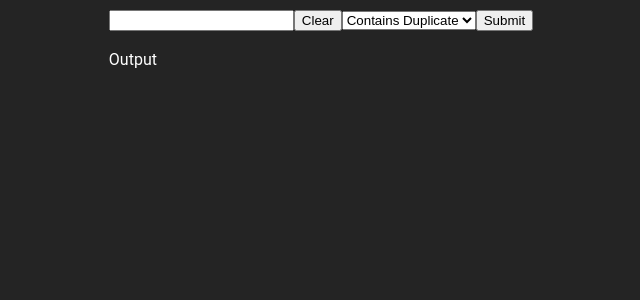
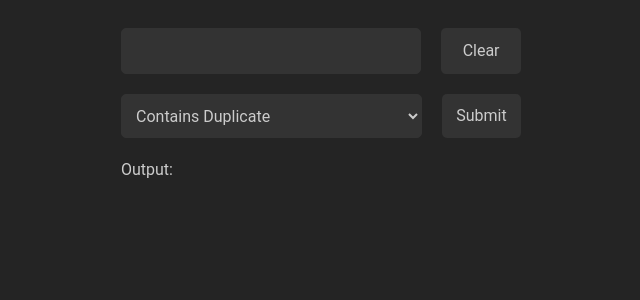
Before and after one commit to amit-goswami/dsa-react, a React (Vite) app: page / in a window 1280 px wide. Shown: the top 300 px of the page, without its empty margins (319-959 px from the left). Built offline with nearby package versions, Linux system fonts and the light colour scheme.

Commit message:
add: minor changes

```diff
--- a/src/App.tsx
+++ b/src/App.tsx
@@ -1,7 +1,6 @@
 import Editor from "./components/Editor";
 import { useState } from "react";
 import { calculate, selectOptions } from "./utils/calculate";
-import { editor } from "./utils/editor";
 
 function App() {
   const [input, setInput] = useState<string | number>("");
@@ -37,15 +36,20 @@ function App() {
     calculate(input, selectedOption, setOutput, setSolution, setEditedSolution);
   };
 
-  const handleEditedSolution = () => {
-    if (!editedSolution || !selectOptions) return;
-    editor(input, editedSolution, setOutput);
-  };
-
   return (
+    <div className="app">
       <div>
-      <input type="text" value={input} onChange={(e) => handleInputChange(e)} />
-      <button onClick={() => handleClear()}>Clear</button>
+        <div className="app__input">
+          <input
+            type="text"
+            value={input}
+            onChange={(e) => handleInputChange(e)}
+          />
+          <button onClick={() => handleClear()} className="clearButton-width">
+            Clear
+          </button>
+        </div>
+        <div className="app__options">
           <select onChange={(e) => handleOptionChange(e)}>
             {selectOptions.map((option) => (
               <option key={option.key} value={option.value}>
@@ -53,20 +57,21 @@ function App() {
               </option>
             ))}
           </select>
-      <button onClick={() => handleSubmit()}>Submit</button>
-      <p>Output {output && <>{output}</>}</p>
+          <button onClick={() => handleSubmit()} className="submitButton-width">
+            Submit
+          </button>
+        </div>
+      </div>
+      <div className="app__output">Output: {output && <>{output}</>}</div>
       {showEditor && (
         <div className="app__editor">
           <Editor
+            solution={solution}
             editedSolution={editedSolution}
+            input={input}
             setEditedSolution={setEditedSolution}
+            setOutput={setOutput}
           />
-          <button
-            onClick={() => handleEditedSolution()}
-            disabled={solution === editedSolution}
-          >
-            Run
-          </button>
         </div>
       )}
     </div>
--- a/src/components/Editor.tsx
+++ b/src/components/Editor.tsx
@@ -1,13 +1,30 @@
+import { Dispatch, SetStateAction } from "react";
+import { editor } from "../utils/editor";
+
 type EditorProps = {
+  solution: string;
   editedSolution: string;
+  input: string | number;
   setEditedSolution: (value: string) => void;
+  setOutput: Dispatch<SetStateAction<string | null>>;
 };
 
-function Editor({ editedSolution, setEditedSolution }: EditorProps) {
+function Editor({
+  solution,
+  editedSolution,
+  input,
+  setEditedSolution,
+  setOutput,
+}: EditorProps) {
+  const handleEditedSolution = () => {
+    editor(input, editedSolution, setOutput);
+  };
+
   const handleSolutionChange = (e: React.ChangeEvent<HTMLTextAreaElement>) => {
     const value = e.target.value;
     setEditedSolution(value);
   };
+
   return (
     <div className="editor-container">
       <textarea
@@ -16,6 +33,12 @@ function Editor({ editedSolution, setEditedSolution }: EditorProps) {
         value={editedSolution}
         onChange={(e) => handleSolutionChange(e)}
       ></textarea>
+      <button
+        onClick={() => handleEditedSolution()}
+        disabled={solution === editedSolution}
+      >
+        Run
+      </button>
     </div>
   );
 }
--- a/src/index.css
+++ b/src/index.css
@@ -10,8 +10,64 @@
   justify-content: center;
 }
 
+button {
+  font-family: 'Roboto', sans-serif;
+  font-size: 16px;
+  line-height: 1.5;
+  padding: 10px;
+  border: none;
+  border-radius: 5px;
+  background-color: #333333;
+  color: #ccc;
+  cursor: pointer;
+}
+
 button:disabled {
+  color: #666666;
   cursor: not-allowed;
+}
+
+select {
+  font-family: 'Roboto', sans-serif;
+  font-size: 16px;
+  line-height: 1.5;
+  padding: 10px;
+  border: 1px solid #333333;
+  border-radius: 5px;
+  background-color: #333333;
+  color: #ccc;
+  width: 100%;
+}
+
+input {
+  font-family: 'Roboto', sans-serif;
+  font-size: 16px;
+  line-height: 1.5;
+  padding: 10px;
+  border: 1px solid #333333;
+  border-radius: 5px;
+  background-color: #333333;
+  color: #ccc;
+  width: 100%;
+}
+
+.app__options{
+  display: flex;
+  gap: 20px;
+}
+
+.app__input {
+  display: flex;
+  gap: 20px;
+  margin-bottom: 20px;
+}
+
+.app {
+  display: flex;
+  flex-direction: column;
+  gap: 20px;
+  padding: 20px;
+  width: 50vh;
 }
 
 .app__editor {
@@ -22,19 +78,33 @@ button:disabled {
 }
 
 .editor-container {
-  margin: 20px;
+  display: flex;
+  flex-direction: column;
+  gap: 20px;
 }
 
 .editor {
   width: 50vh;
   height: 50vh;
-  padding: 10px;
   font-family: Arial, sans-serif;
   font-size: 16px;
-  border: 1px solid #ccc;
-  background-color: #242424;
+  font-weight: 400;
+  border: 1px solid #333333;
+  background-color: #333333;
   color: #ccc;
   border-radius: 5px;
   resize: vertical;
   overflow: auto;
 }
+
+.app__output {
+  color: #ccc;
+}
+
+.submitButton-width {
+  width: 100px
+}
+
+.clearButton-width {
+  width: 106px
+}
```
Lines whose indentation alone changed are shown as unchanged.
